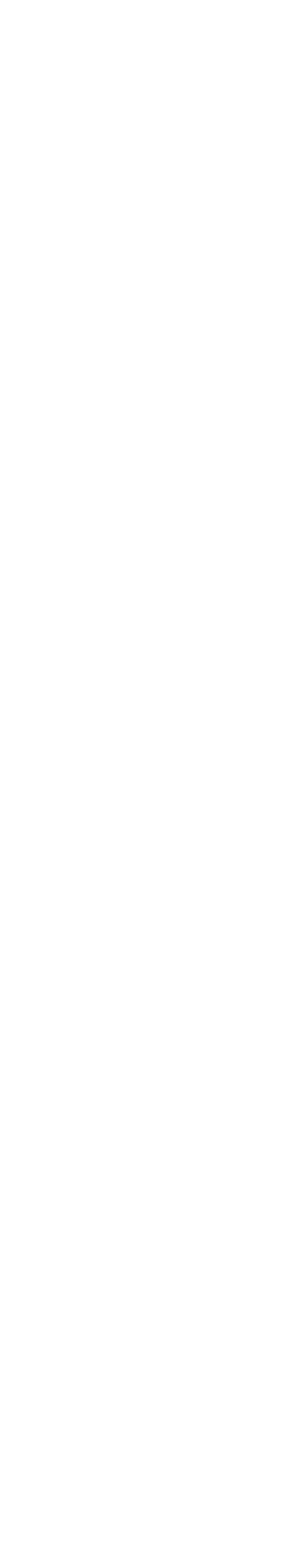
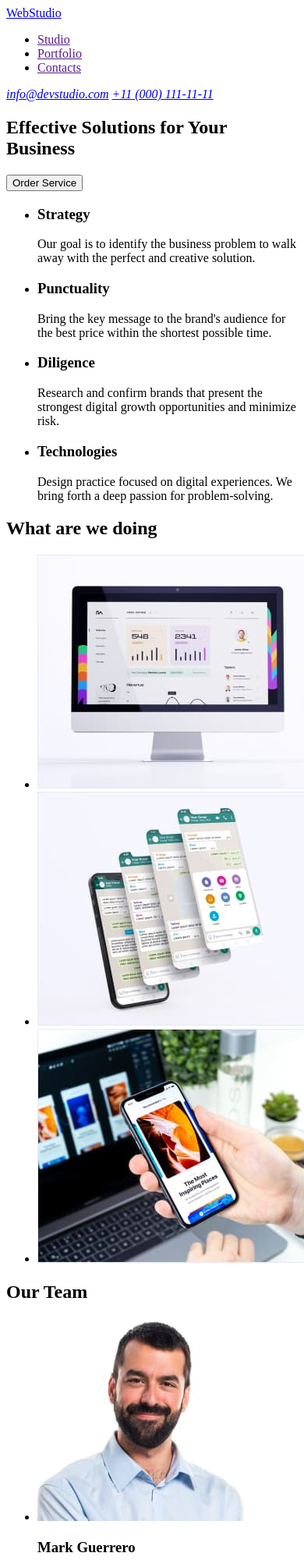
Before and after one commit to Dimaestro/goit-markup-hw-01, a plain HTML site: page index.html in a window 390 px wide. Shown: the top 2000 px of the page at 78% size. Before the commit the page ends 844 px from the top, so only its background shows below. Drawn offline with Linux system fonts and the light colour scheme.

Commit message:
add header, 4 sections and footer

```diff
--- a/index.html
+++ b/index.html
@@ -4,7 +4,158 @@
     <meta charset="UTF-8" />
     <meta http-equiv="X-UA-Compatible" content="IE=edge" />
     <meta name="viewport" content="width=device-width, initial-scale=1.0" />
-    <title>Document</title>
+    <title>Web Studio</title>
   </head>
-  <body></body>
+  <body>
+    <header>
+      <nav>
+        <a href="./index.html"><span>Web</span>Studio</a>
+        <ul>
+          <li>
+            <a href="">Studio</a>
+          </li>
+          <li>
+            <a href="">Portfolio</a>
+          </li>
+          <li>
+            <a href="">Contacts</a>
+          </li>
+        </ul>
+      </nav>
+      <address>
+        <a href="mailto:info@devstudio.com">info@devstudio.com</a>
+        <a href="tel:+11(000)111-11-11">+11 (000) 111-11-11</a>
+      </address>
+    </header>
+    <main>
+      <!-- HERO -->
+      <section>
+        <h1>Effective Solutions for Your Business</h1>
+        <button type="button">Order Service</button>
+      </section>
+      <!-- / HERO -->
+
+      <!-- ABOUT -->
+      <section>
+        <ul>
+          <li>
+            <h3>Strategy</h3>
+            <p>
+              Our goal is to identify the business problem to walk away with the
+              perfect and creative solution.
+            </p>
+          </li>
+          <li>
+            <h3>Punctuality</h3>
+            <p>
+              Bring the key message to the brand's audience for the best price
+              within the shortest possible time.
+            </p>
+          </li>
+          <li>
+            <h3>Diligence</h3>
+            <p>
+              Research and confirm brands that present the strongest digital
+              growth opportunities and minimize risk.
+            </p>
+          </li>
+          <li>
+            <h3>Technologies</h3>
+            <p>
+              Design practice focused on digital experiences. We bring forth a
+              deep passion for problem-solving.
+            </p>
+          </li>
+        </ul>
+      </section>
+      <!-- / ABOUT -->
+
+      <!-- WORK -->
+      <section>
+        <h2>What are we doing</h2>
+        <ul>
+          <li>
+            <img
+              src="./images/img-1.jpeg"
+              alt="PC with open website"
+              width="360"
+              height="300"
+            />
+          </li>
+          <li>
+            <img
+              src="./images/img-2.jpeg"
+              alt="mobile phone with 4 chat screens in the messenger"
+              width="360"
+              height="300"
+            />
+          </li>
+          <li>
+            <img
+              src="./images/img-3.jpeg"
+              alt="laptop with 3 designs of mobile website and hand with mobile phone on which one of site designs is open"
+              width="360"
+              height="300"
+            />
+          </li>
+        </ul>
+      </section>
+      <!-- / WORK -->
+
+      <!-- TEAM -->
+      <section>
+        <h2>Our Team</h2>
+        <ul>
+          <li>
+            <img
+              src="./images/img-team-1.jpeg"
+              alt="male portrait team member"
+              width="264"
+              height="260"
+            />
+            <h3>Mark Guerrero</h3>
+            <p>Product Designer</p>
+          </li>
+          <li>
+            <img
+              src="./images/img-team-2.jpeg"
+              alt="male portrait team member"
+              width="264"
+              height="260"
+            />
+            <h3>Tom Ford</h3>
+            <p>Frontend Developer</p>
+          </li>
+          <li>
+            <img
+              src="./images/img-team-3.jpeg"
+              alt="female portrait team member"
+              width="264"
+              height="260"
+            />
+            <h3>Camila Garcia</h3>
+            <p>Marketing</p>
+          </li>
+          <li>
+            <img
+              src="./images/img-team-4.jpeg"
+              alt="male portrait team member"
+              width="264"
+              height="260"
+            />
+            <h3>Daniel Wilson</h3>
+            <p>UI Designer</p>
+          </li>
+        </ul>
+      </section>
+      <!-- TEAM -->
+    </main>
+    <footer>
+      <a href="./index.html"><span>Web</span>Studio</a>
+      <p>
+        Increase the flow of customers and sales for your business with digital
+        marketing & growth solutions.
+      </p>
+    </footer>
+  </body>
 </html>
```
Also changed, not shown: images/img-1.jpeg (added), images/img-2.jpeg (added), images/img-3.jpeg (added), images/img-team-1.jpeg (added), images/img-team-2.jpeg (added), images/img-team-3.jpeg (added), images/img-team-4.jpeg (added), 1 other file.
